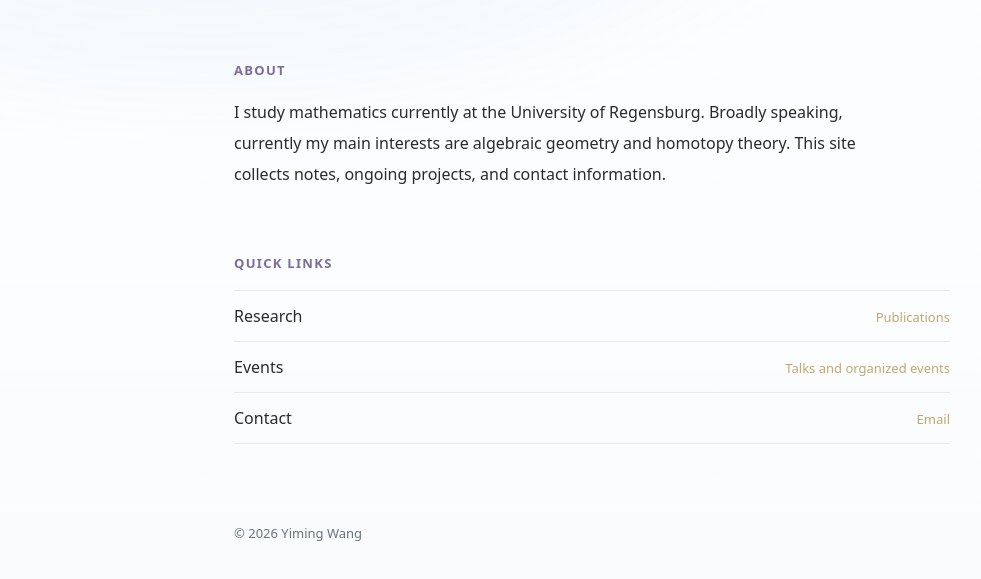
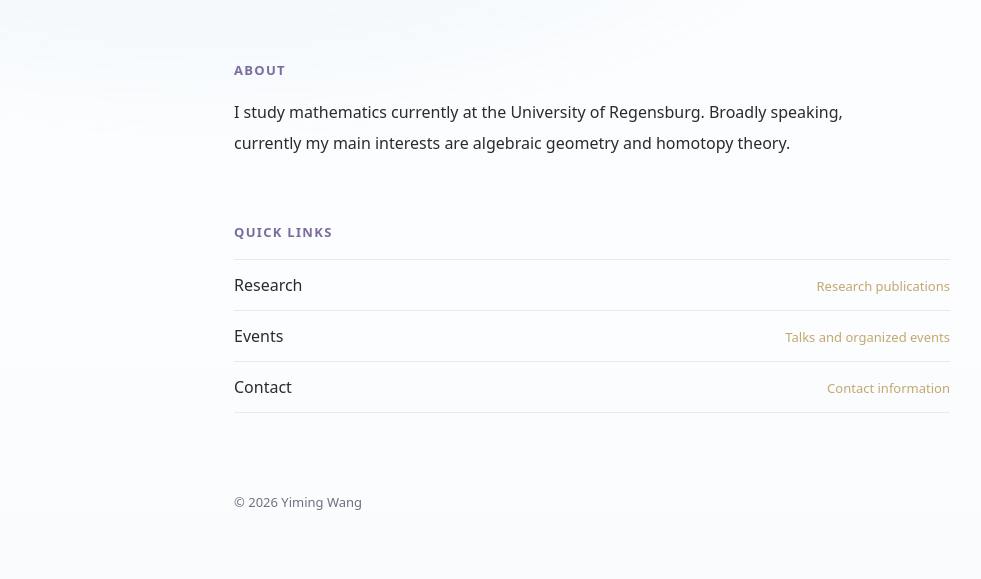
Before and after one commit to zoscythe/zoscythe.github.io, a plain HTML site: page index.html in a window 1280 px wide. Shown: the part 289-868 px from the top of the page, without its empty margins (48-1029 px from the left). Drawn offline with Linux system fonts and the light colour scheme.

Commit message:
Update descriptions in index.html

```diff
--- a/index.html
+++ b/index.html
@@ -30,16 +30,16 @@
       <h2>About</h2>
       <p>
         I study mathematics currently at the University of Regensburg. Broadly speaking, currently my main interests are
-        algebraic geometry and homotopy theory. This site collects notes, ongoing projects, and contact information.
+        algebraic geometry and homotopy theory.
       </p>
     </section>
 
     <section class="section">
       <h2>Quick Links</h2>
       <ul class="list">
-        <li><a href="research.html">Research</a><span class="meta gold">Publications</span></li>
+        <li><a href="research.html">Research</a><span class="meta gold">Research publications</span></li>
         <li><a href="notes.html">Events</a><span class="meta gold">Talks and organized events</span></li>
-        <li><a href="contact.html">Contact</a><span class="meta gold">Email</span></li>
+        <li><a href="contact.html">Contact</a><span class="meta gold">Contact information</span></li>
       </ul>
     </section>
 
```
